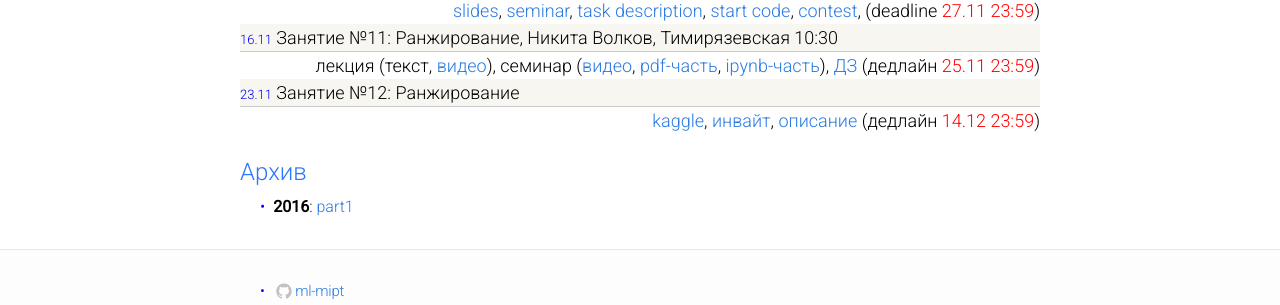
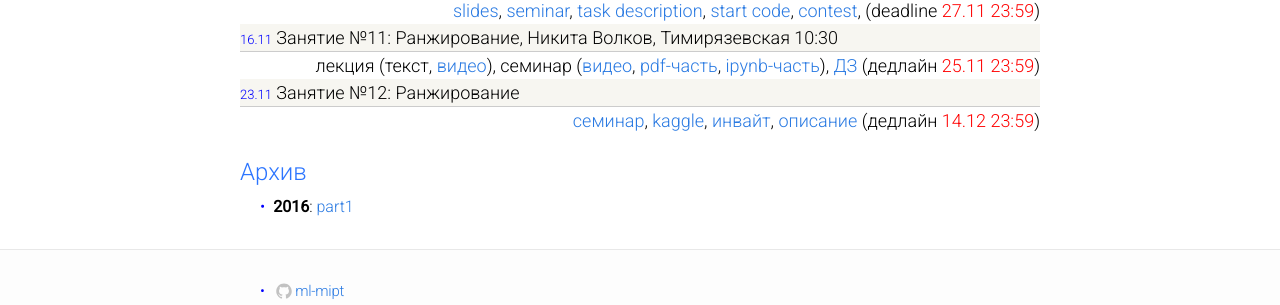
Before and after one commit to ml-mipt/old-ml-mipt.github.io, a Jekyll site: the page built from index.html, in a window 1280 px wide. Shown: the part 1694-1999 px from the top of the page. Built offline with Jekyll 4.4.1, drawn with Linux system fonts in a browser that asks for light colours.

Commit message:
Update index.html

```diff
--- a/index.html
+++ b/index.html
@@ -165,7 +165,7 @@
       <font size="2" color="blue">23.11</font> Занятие №12: Ранжирование
     </div>
     <div style="text-align: right">
-
+	  <a href="https://github.com/ml-mipt/ml-mipt-part2/tree/master/2016/seminars/sem11_ranking_and_search">семинар</a>,
           <a href="https://inclass.kaggle.com/c/ml-mipt-ranking4">kaggle</a>,
 	  <a href="https://kaggle.com/join/4uthnui9sndi">инвайт</a>,
 	    <a href="https://github.com/ml-mipt/ml-mipt-part2/blob/master/2016/contest/04_ranking/%D0%9E%D0%BF%D0%B8%D1%81%D0%B0%D0%BD%D0%B8%D0%B5%20%D0%B7%D0%B0%D0%B4%D0%B0%D1%87%D0%B8.ipynb">описание</a>
```
